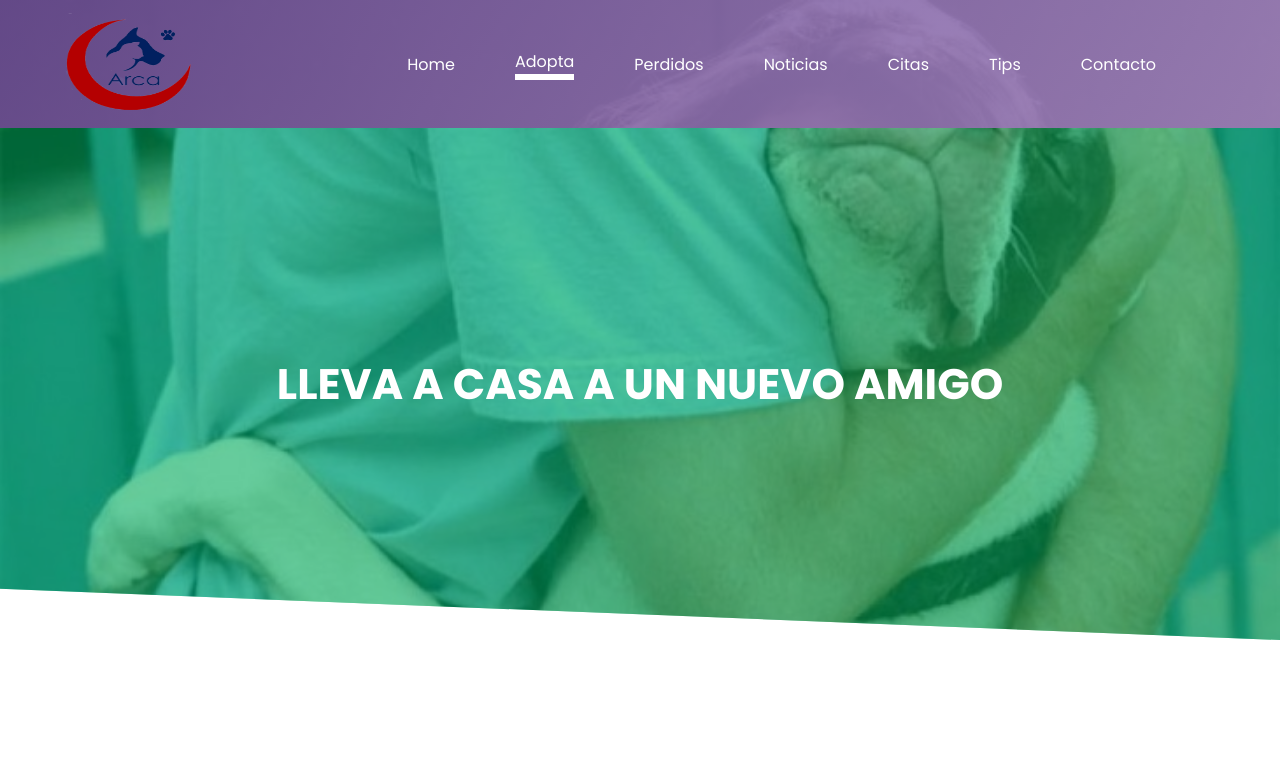
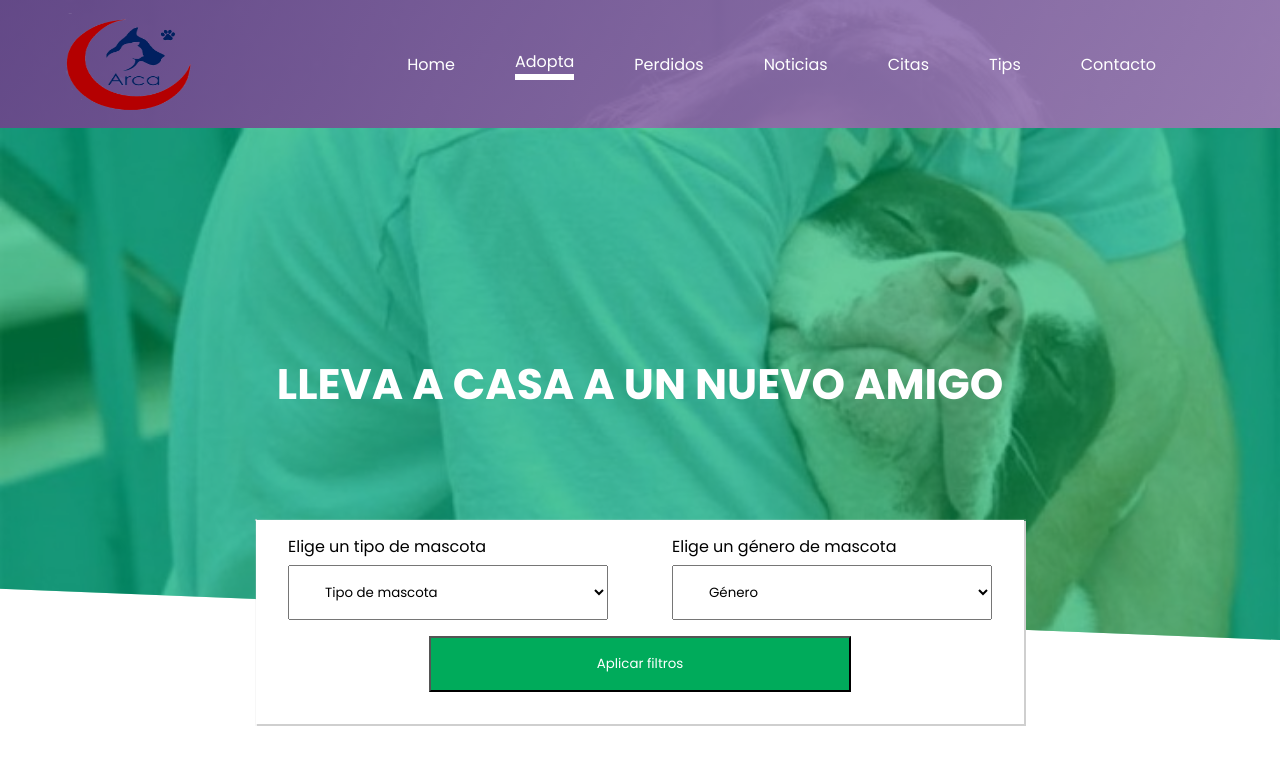
Before and after one commit to LeightNeal/arcaWeb, an Angular app: page /welcome/adopt in a window 1280 px wide. Shown: the top 764 px of the page. Built offline with nearby package versions, Linux system fonts and the light colour scheme.

Commit message:
Agregando formulario de búsqueda por filtro en la pantalla adopta

```diff
--- a/src/app/components/forms/form-search/form-search.component.html
+++ b/src/app/components/forms/form-search/form-search.component.html
@@ -1,3 +1,19 @@
-<p>
-  form-search works!
-</p>
+<form class="form-search" action="">
+    <div>
+        <label class="label" for="filterType">Elige un tipo de mascota</label>
+        <select id="filterType" class="filter">
+            <option value="">Tipo de mascota</option>
+            <option value="Canino">Canino</option>
+            <option value="Felino">Felino</option>
+        </select>
+    </div>
+    <div>
+        <label class="label" for="filterGenre">Elige un género de mascota</label>
+        <select id="filterGenre" class="filter">
+            <option value="">Género</option>
+            <option value="Macho">Macho</option>
+            <option value="Hembra">Hembra</option>
+        </select>
+    </div>
+    <button class="button button--submit" type="submit">Aplicar filtros</button>
+</form>
--- a/src/app/pages/welcome/adopt/adopt.component.html
+++ b/src/app/pages/welcome/adopt/adopt.component.html
@@ -1,6 +1,9 @@
+<div class="centered-layout">
   <section class="banner">
     <img src="../../../../assets/img/Perros-abrazando-a-sus-Dueños-16-730x523.jpg" alt="Perro_abrazando_a_su_dueño">
     <div class="container banner__content">
       <h3>Lleva a casa a un nuevo amigo</h3>
     </div>
   </section>
+  <app-form-search class="form"></app-form-search>
+</div>
--- a/src/styles.css
+++ b/src/styles.css
@@ -12,6 +12,7 @@
     --color-border: #cfcfcf;
     /* medidas */
     --header-height: 4rem;
+    --top: 10vh;
 
     /* elevaciones */
     --z-menu: 10;
@@ -34,6 +35,7 @@
     display: flex;
     justify-content: center;
     align-items: center;
+    flex-wrap: wrap;
 }
 
 /* componentes */
@@ -154,7 +156,7 @@ nav ul li a {
     width: 100%;
     height: 100%;
     object-fit: cover;
-    object-position: center;
+    object-position: top;
     opacity: .4;
     z-index: -10;
 }
@@ -172,3 +174,54 @@ nav ul li a {
     align-items: center;
     justify-content: center;
 }
+
+.form-search{
+    width: 100%;
+    max-width: 100%;
+    padding: calc(var(--header-height) / 2);
+    height: auto;
+    background: #fff;
+    display: flex;
+    flex-wrap: wrap;
+    justify-content: space-between;
+}
+
+.container-search {
+    display: flex;
+    flex-wrap: wrap;
+}
+
+.form {
+    position: relative;
+    top:  calc(var(--top) - 25vh);
+    z-index: 10;
+    width: 60%;
+    max-width: 70%;
+    box-shadow: .1vmin .1vmin .1vmin .2vmin var(--color-border);
+}
+
+.filter{
+    padding: 1rem 2rem;
+    width: calc(var(--header-height) * 5);
+    position: relative;
+    margin-top: .8rem;
+}
+
+.label{
+    position: absolute;
+    top: -.1rem;
+    margin-top: 1rem;
+}
+
+.button {
+    width: 60%;
+    padding: 1rem 2rem;
+    color: #fff;
+    margin-top: calc(var(--header-height)/4);
+    margin-left: auto;
+    margin-right: auto;
+}
+
+.button--submit {
+    background: var(--color-success);
+}
```
Lines whose indentation alone changed are shown as unchanged.
